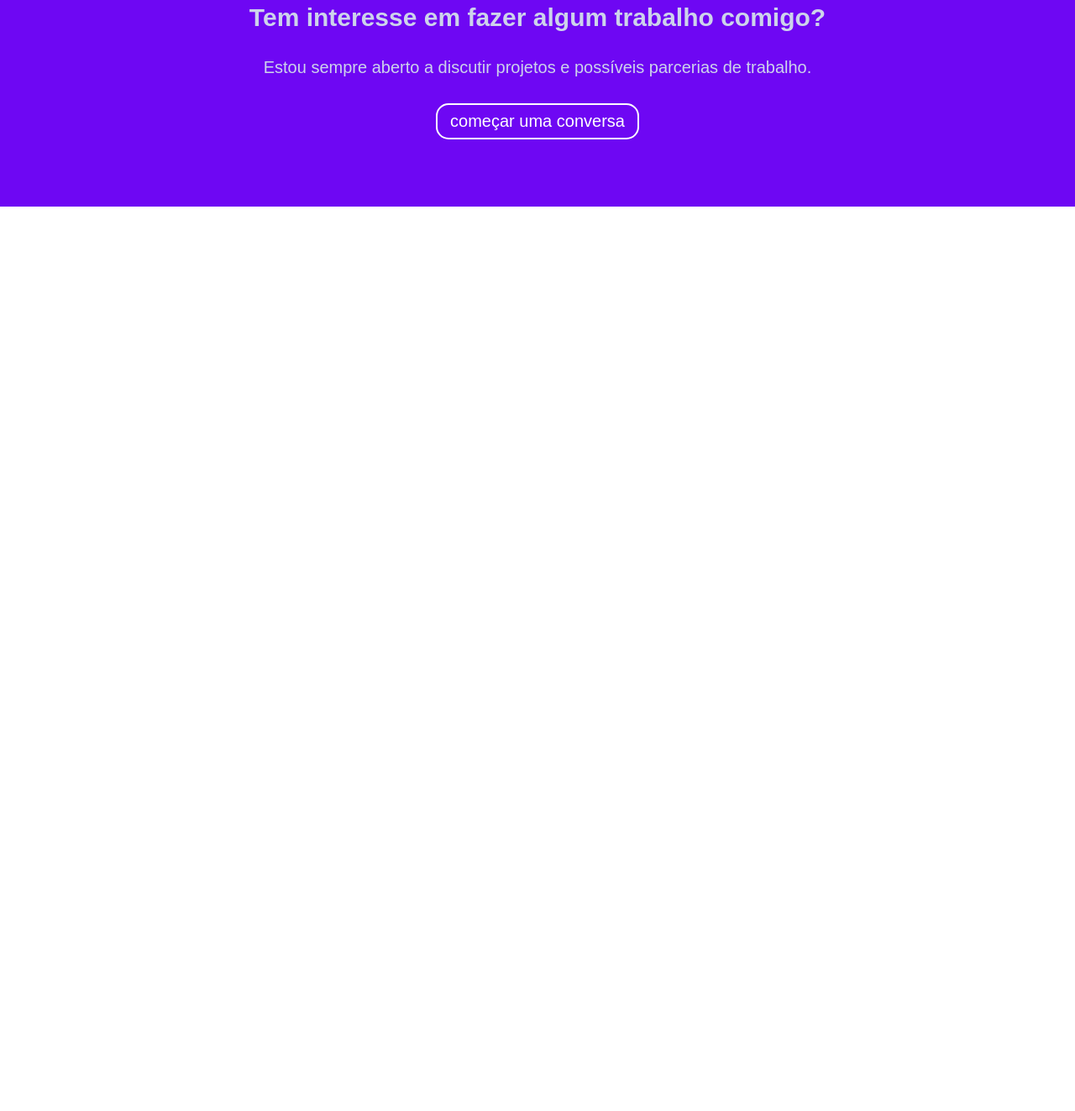
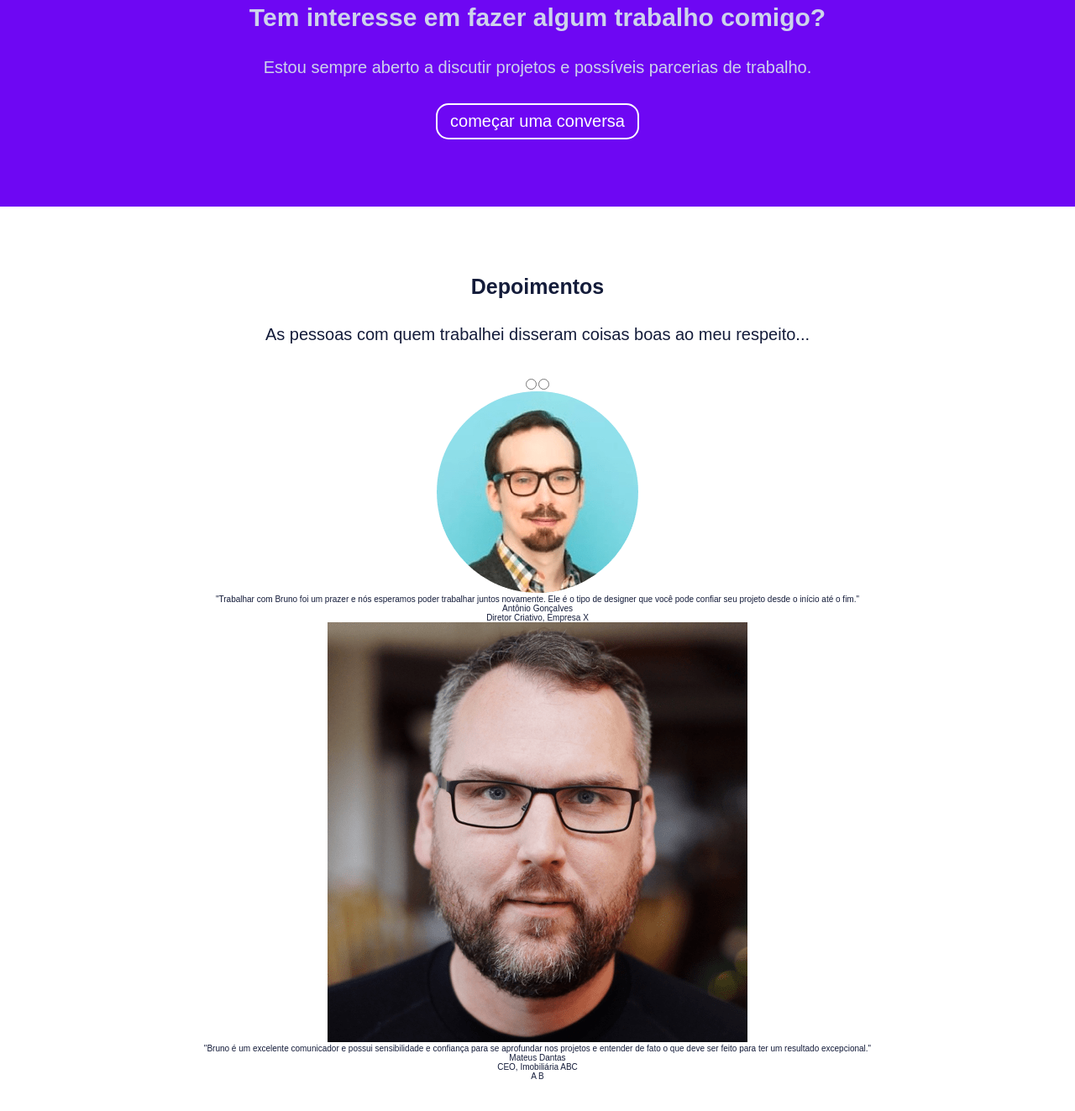
Before and after one commit to EriveltonArruda/B7Web-ProjetoPortifolio, a plain HTML site: page index.html in a window 1280 px wide. Shown: the part 3262-4585 px from the top of the page at 84% size. Before the commit the page ends 3508 px from the top, so only its background shows below. Drawn offline with Linux system fonts and the light colour scheme.

Commit message:
Criando a área de depoimentos 1

```diff
--- /dev/null
+++ b/assets/css/testimonials.css
@@ -0,0 +1,21 @@
+.testimonials {
+  padding: 8rem 2rem;
+  text-align: center;
+  color: var(--primary);
+}
+
+.testimonials .title {
+  font-weight: bold;
+  font-size: 2.5rem;
+  line-height: 3rem;
+  margin-bottom: 3rem;
+}
+
+.testimonials .subtitle {
+  font-size: 2rem;
+  line-height: 2.5rem;
+  margin-bottom: 4rem;
+}
+
+.testimonials .slider {
+}
--- a/index.html
+++ b/index.html
@@ -11,6 +11,7 @@
     <link rel="stylesheet" href="./assets/css/recent-work.css" />
     <link rel="stylesheet" href="./assets/css/worked-with.css" />
     <link rel="stylesheet" href="./assets/css/collab.css" />
+    <link rel="stylesheet" href="./assets/css/testimonials.css" />
     <link
       rel="shortcut icon"
       type="image/png"
@@ -240,13 +241,48 @@
     </section>
 
     <section class="collab">
-      <div class="container">
       <p class="title">Tem interesse em fazer algum trabalho comigo?</p>
       <p class="subtitle">
         Estou sempre aberto a discutir projetos e possíveis parcerias de
         trabalho.
       </p>
       <a href="#" class="button">começar uma conversa</a>
+    </section>
+
+    <section class="testimonials">
+      <p class="title">Depoimentos</p>
+      <p class="subtitle">
+        As pessoas com quem trabalhei disseram coisas boas ao meu respeito...
+      </p>
+      <div class="slider">
+        <input id="slider-1" name="slider" type="radio" />
+        <input id="slider-2" name="slider" type="radio" />
+        <div class="slider-area">
+          <div class="slider-item">
+            <img src="assets/images/avatars/pascal.png" alt="" />
+            <p class="description">
+              "Trabalhar com Bruno foi um prazer e nós esperamos poder trabalhar
+              juntos novamente. Ele é o tipo de designer que você pode confiar
+              seu projeto desde o início até o fim."
+            </p>
+            <p class="name">Antônio Gonçalves</p>
+            <p class="role">Diretor Criativo, Empresa X</p>
+          </div>
+          <div class="slider-item">
+            <img src="assets/images/avatars/alvin.png" alt="" />
+            <p class="description">
+              "Bruno é um excelente comunicador e possui sensibilidade e
+              confiança para se aprofundar nos projetos e entender de fato o que
+              deve ser feito para ter um resultado excepcional."
+            </p>
+            <p class="name">Mateus Dantas</p>
+            <p class="role">CEO, Imobiliária ABC</p>
+          </div>
+        </div>
+        <div class="slider-nav">
+          <label class="n1" for="slider-1">A</label>
+          <label class="n2" for="slider-2">B</label>
+        </div>
       </div>
     </section>
 
```
Lines whose indentation alone changed are shown as unchanged.
